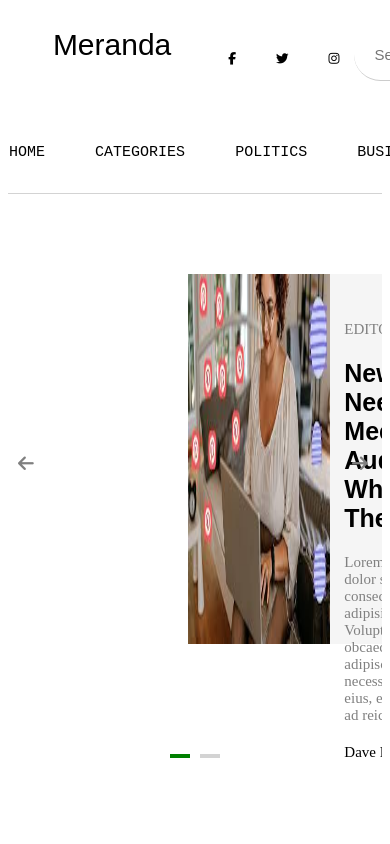
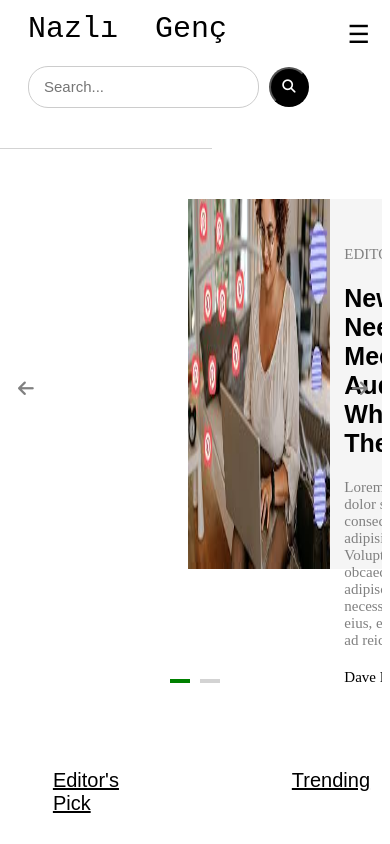
Before and after one commit to nazligenc/Newspaper_Angular, an Angular app: page / in a window 390 px wide. Shown: the top 844 px of the page. Built offline with nearby package versions, Linux system fonts and the light colour scheme.

Commit message:
header responsive

```diff
--- a/src/app/contact/contact.component.css
+++ b/src/app/contact/contact.component.css
@@ -1,5 +1,5 @@
 .contact{
-  margin-top:-82px;
+  margin-top:1px;
   width: 1510px;
   background-color: whitesmoke;
   height: 750px;
--- a/src/app/header/header.component.css
+++ b/src/app/header/header.component.css
@@ -1,114 +1,197 @@
-.header-top{
-  width:100%;
-  height:100px;
+.header-top {
+  width: 100%;
+  height: 100px;
+  display: flex;
   justify-content: center;
-  display: flex;
-
-
-
-}
-.container{
-  width: 76%;
-  height: 140px;
-  font-size:40px;
-  font-family: sans-serif;
-  display: flex;
-  flex-direction:row;
-  margin-top:20px;
-
+  align-items: center;
 }
 
-.left-container{
-  width: 76%;
-  height: 100%;
+.container {
+  width: 100%;
+  max-width: 1200px;
+  display: flex;
+  justify-content: space-between;
+  align-items: center;
+  padding: 0 20px;
+}
+
+.left-container {
   font-size: 30px;
-  font-family: "Noto Color Emoji" monospace;
+  font-family: "Noto Color Emoji", monospace;
+}
 
+.right-container {
+  display: flex;
+  align-items: center;
+}
 
+.icons {
+  display: flex;
+  gap: 10px;
+  margin-right: 20px;
+  font-size: 15px;
+}
 
+.search {
+  display: flex;
+  align-items: center;
 }
-.right-container{
-  width: 50%;
-  height: 100%;
-  display: flex;
-  flex-direction:row;
-  margin-left:20%;
+
+.search-input {
+  height: 40px;
+  padding: 0 15px;
+  border-radius: 20px;
+  border: 1px solid #ccc;
+  font-size: 15px;
+  outline: none;
 }
-.icons{
-  display: flex;
-  gap:40px;
-  margin-top:30px;
-  cursor:pointer;
-  font-size:20px;
-  margin-right: 10px;
-}
-.search{
-  display: flex;
-  margin-left:5px;
 
-}
-.search-input{
-  height: 50px;
-  padding-left: 20px;
-  padding-right: 20px;
-  border-radius: 30px;
-  border: none;
-  background: #fff;
-  border-bottom: 1px solid transparent;
-  border-bottom: 1px solid #ccc;
-  font-size:15px;
-  outline: none;
-
-
-}
-.search-button{
-  width: 58px;
-  height: 50px;
+.search-button {
+  width: 40px;
+  height: 40px;
   cursor: pointer;
   background-color: black;
-  color:white;
-  border-radius: 30px;
-  margin-left:10px;
-
-
+  color: white;
+  border-radius: 50%;
+  margin-left: 10px;
+  display: flex;
+  justify-content: center;
+  align-items: center;
 }
 
-.wrapper{
+.hamburger {
+  display: none;
+  font-size: 25px;
+  cursor: pointer;
+}
+
+.wrapper {
+  margin-left: -170px;
   width: 100%;
-  height:60px;
-  place-items: center;
+  display: flex;
   justify-content: center;
+  align-items: center;
+  border-bottom: 1px solid lightgrey;
+  margin-top: 40px;
+}
+
+.side-navbar {
   display: flex;
-  border-bottom: 1px solid lightgrey;
-  padding-bottom: 20px;
-  margin-top:5px;
-  margin-bottom:80px;
+  justify-content: center;
+  align-items: center;
 }
-.side-navbar{
-  font-family: "B612 Mono", monospace;
-  color:black;
-  width:70%;
-  height: 50px;
+
+.side-navbar ul {
   display: flex;
-  margin-top:20px;
-  margin-left:-130px;
-  >ul{
-    width:100%;
-    height:100%;
-    list-style: none;
+  justify-content: space-around;
+  list-style: none;
+  padding: 0;
+  margin: 0;
+}
+
+.side-navbar ul li {
+  font-size: 15px;
+  cursor: pointer;
+}
+
+.side-navbar ul li a {
+  margin-left: 50px;
+  text-decoration: none;
+  color: black;
+}
+
+/* Dropdown menu styles */
+.dropdown-menu {
+  display: none;
+  flex-direction: column;
+  background-color: #f8f8f8;
+  box-shadow: 0 2px 5px rgba(0, 0, 0, 0.1);
+  position: fixed;
+  top: 0;
+  right: 0;
+  height: 100%;
+  width: 300px;
+  z-index: 10;
+  overflow-y: auto;
+  padding-top: 20px;
+}
+
+.dropdown-menu .close-button {
+  font-size: 25px;
+  text-align: right;
+  padding: 10px 20px;
+  cursor: pointer;
+}
+
+.dropdown-menu ul {
+  list-style: none;
+  padding: 0;
+  margin: 0;
+}
+
+.dropdown-menu ul li {
+  padding: 10px 20px;
+  border-bottom: 1px solid #ddd;
+}
+
+.dropdown-menu ul li a {
+  text-decoration: none;
+  color: black;
+}
+
+/* Responsive Styles */
+@media (max-width: 1280px) {
+  .right-container {
+    flex-direction: column;
+    align-items: center;
+  }
+
+  .search {
+    margin-top: 10px;
+    width: 100%;
     display: flex;
-    margin-left:-30px;
-    >li{
+    justify-content: center;
+  }
 
-      width:auto;
-      height:auto;
-      margin-right:50px;
-      font-size: 15px;
-      cursor:pointer;
-      >a{
-        text-decoration-line: none;
-        color:black;
-      }
-    }
+  .hamburger {
+    display: block;
+    position: absolute;
+    top: 20px;
+    right: 20px;
+  }
+
+  .icons {
+    display: none;
+  }
+
+  .side-navbar {
+    display: none;
+  }
+
+  .dropdown-menu {
+    display: none; /* Bu satır, menüyü küçük ekranlarda gizler */
+  }
+
+  .dropdown-menu.open {
+    display: flex; /* Menüyü açmak için kullanılacak sınıf */
   }
 }
+
+/* 1024 pikselden küçük ekranlar için arama kutusunun Meranda yazısının altında konumlandırılması */
+@media (max-width: 1280px) {
+  .container {
+    flex-direction: column;
+    align-items: flex-start;
+  }
+
+  .left-container {
+    margin-bottom: 10px;
+  }
+
+  .search {
+    margin-top: 10px;
+    width: auto;
+    display: flex;
+    justify-content: flex-start;
+  }
+}
--- a/src/app/header/header.component.html
+++ b/src/app/header/header.component.html
@@ -1,19 +1,22 @@
 <div class="header-top">
   <div class="container">
     <div class="left-container">
-      Meranda
+      Nazlı Genç
     </div>
     <div class="right-container">
       <div class="icons">
-        <i class="fa-brands fa-facebook-f fa-2xs"></i>
-        <i class="fa-brands fa-twitter fa-2xs"></i>
-        <i class="fa-brands fa-instagram fa-2xs"></i>
+        <i class="fa-brands fa-facebook-f"></i>
+        <i class="fa-brands fa-twitter"></i>
+        <i class="fa-brands fa-instagram"></i>
       </div>
       <div class="search">
         <input type="text" class="search-input" placeholder="Search...">
         <button type="submit" class="search-button">
-          <i class="fa-solid fa-magnifying-glass fa"></i>
+          <i class="fa-solid fa-magnifying-glass"></i>
         </button>
+      </div>
+      <div class="hamburger" (click)="toggleMenu()">
+        &#9776;
       </div>
     </div>
   </div>
@@ -32,3 +35,16 @@
     </ul>
   </div>
 </div>
+<div class="dropdown-menu" [class.open]="isMenuOpen">
+  <div class="close-button" (click)="toggleMenu()">&#10005;</div>
+  <ul>
+    <li><a href="/home">Home</a></li>
+    <li><a href="/categories">Categories</a></li>
+    <li><a href="/politics">Politics</a></li>
+    <li><a href="/business">Business</a></li>
+    <li><a href="/health">Health</a></li>
+    <li><a href="/design">Design</a></li>
+    <li><a href="/sport">Sport</a></li>
+    <li><a href="/contact">Contact</a></li>
+  </ul>
+</div>
--- a/src/app/header/header.component.ts
+++ b/src/app/header/header.component.ts
@@ -6,5 +6,9 @@ import { Component } from '@angular/core';
   styleUrl: './header.component.css'
 })
 export class HeaderComponent {
+  isMenuOpen = false;
 
+  toggleMenu() {
+    this.isMenuOpen = !this.isMenuOpen;
+  }
 }
```
